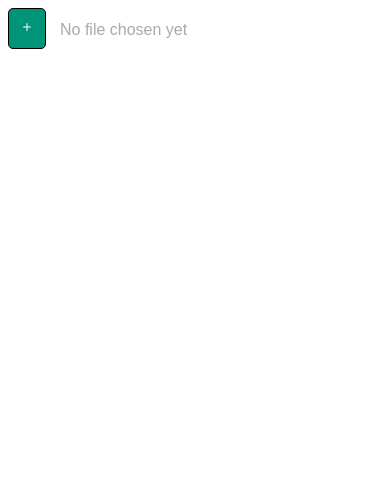
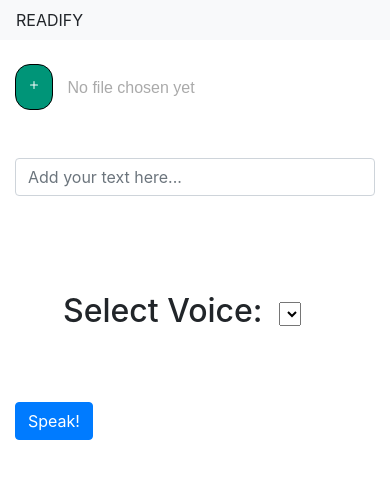
Before and after one commit to Devansu-Yadav/VH-21-36-405-Found, a Flask app: page / in a window 390 px wide. Shown: the top 479 px of the page. Run offline with Flask 2, Linux system fonts and the light colour scheme; lists and menus that the app fills with data are empty; some libraries are stand-ins or nearby versions.

Commit message:
modified index.html

```diff
--- a/templates/index.html
+++ b/templates/index.html
@@ -2,7 +2,18 @@
 
 <html>
   <head>
-        <meta charset="utf-8">
+    <meta charset="utf-8" />
+    <link
+      rel="stylesheet"
+      href="https://maxcdn.bootstrapcdn.com/bootstrap/4.0.0/css/bootstrap.min.css"
+      integrity="sha384-Gn5384xqQ1aoWXA+058RXPxPg6fy4IWvTNh0E263XmFcJlSAwiGgFAW/dAiS6JXm"
+      crossorigin="anonymous"
+    />
+    <script
+      src="https://maxcdn.bootstrapcdn.com/bootstrap/4.0.0/js/bootstrap.min.js"
+      integrity="sha384-JZR6Spejh4U02d8jOt6vLEHfe/JQGiRRSQQxSfFWpi1MquVdAyjUar5+76PVCmYl"
+      crossorigin="anonymous"
+    ></script>
     <title>READIFY</title>
     <style media="screen">
       #custom-button {
@@ -26,22 +37,70 @@
     </style>
   </head>
   <body>
+    <nav class="navbar navbar-light bg-light">
+      <div class="lg:w-1/2 w-full lg:pr-10 lg:py-6 mb-6 lg:mb-0">
+        <a class="text-sm title-font text-gray-500 tracking-widest">READIFY</a>
+      </div>
+    </nav>
+
+    <div class="container my-4">
+      <div py-3>
         <input type="file" id="real-file" hidden="hidden" />
-        <button type="button" id="custom-button"><svg xmlns="http://www.w3.org/2000/svg" width="16" height="16" fill="currentColor" class="bi bi-plus" viewBox="0 0 16 16">
-            <path d="M8 4a.5.5 0 0 1 .5.5v3h3a.5.5 0 0 1 0 1h-3v3a.5.5 0 0 1-1 0v-3h-3a.5.5 0 0 1 0-1h3v-3A.5.5 0 0 1 8 4z"/>
-          </svg></button>
+        <button type="button" id="custom-button" style="border-radius: 15px">
+          <svg
+            xmlns="http://www.w3.org/2000/svg"
+            width="16"
+            height="16"
+            fill="currentColor"
+            class="bi bi-plus"
+            viewBox="0 0 16 16"
+          >
+            <path
+              d="M8 4a.5.5 0 0 1 .5.5v3h3a.5.5 0 0 1 0 1h-3v3a.5.5 0 0 1-1 0v-3h-3a.5.5 0 0 1 0-1h3v-3A.5.5 0 0 1 8 4z"
+            />
+          </svg>
+        </button>
         <span id="custom-text">No file chosen yet</span>
+      </div>
+
+      <br /><br />
+
+      <div>
+        <input
+          id="txtInput"
+          class="form-control"
+          rows="5"
+          placeholder="Add your text here..."
+        />
+      </div>
+      <br /><br />
+
+      <div class="py-5">
+        <ul style="overflow: auto">
+          <li style="float: left; list-style: none">
+            <h2 class="px-2">Select Voice:</h2>
+          </li>
+          <li class="px-2" style="float: left; list-style: none; padding: 10px">
+            <select id="voiceList"></select>
+          </li>
+        </ul>
+      </div>
+
+      <div>
+        <button class="btn btn btn-primary" id="btnSpeak">Speak!</button>
+      </div>
+    </div>
 
     <script type="text/javascript">
       const realFileBtn = document.getElementById("real-file");
       const customBtn = document.getElementById("custom-button");
       const customTxt = document.getElementById("custom-text");
 
-        customBtn.addEventListener("click", function() {
+      customBtn.addEventListener("click", function () {
         realFileBtn.click();
       });
 
-realFileBtn.addEventListener("change", function() {
+      realFileBtn.addEventListener("change", function () {
         if (realFileBtn.value) {
           customTxt.innerHTML = realFileBtn.value.match(
             /[\/\\]([\w\d\s\.\-\(\)]+)$/
@@ -51,5 +110,47 @@
         }
       });
     </script>
+
+    <script>
+      var txtInput = document.querySelector("#txtInput");
+      var voiceList = document.querySelector("#voiceList");
+      var btnSpeak = document.querySelector("#btnSpeak");
+      var synth = window.speechSynthesis;
+      var voices = [];
+
+      PopulateVoices();
+      if (speechSynthesis !== undefined) {
+        speechSynthesis.onvoiceschanged = PopulateVoices;
+      }
+
+      btnSpeak.addEventListener("click", () => {
+        var toSpeak = new SpeechSynthesisUtterance(txtInput.value);
+        var selectedVoiceName = voiceList.selectedOptions[0].getAttribute(
+          "data-name"
+        );
+        voices.forEach((voice) => {
+          if (voice.name === selectedVoiceName) {
+            toSpeak.voice = voice;
+          }
+        });
+        synth.speak(toSpeak);
+      });
+
+      function PopulateVoices() {
+        voices = synth.getVoices();
+        var selectedIndex =
+          voiceList.selectedIndex < 0 ? 0 : voiceList.selectedIndex;
+        voiceList.innerHTML = "";
+        voices.forEach((voice) => {
+          var listItem = document.createElement("option");
+          listItem.textContent = voice.name;
+          listItem.setAttribute("data-lang", voice.lang);
+          listItem.setAttribute("data-name", voice.name);
+          voiceList.appendChild(listItem);
+        });
+
+        voiceList.selectedIndex = selectedIndex;
+      }
+    </script>
   </body>
 </html>
```
Lines whose indentation alone changed are shown as unchanged.
